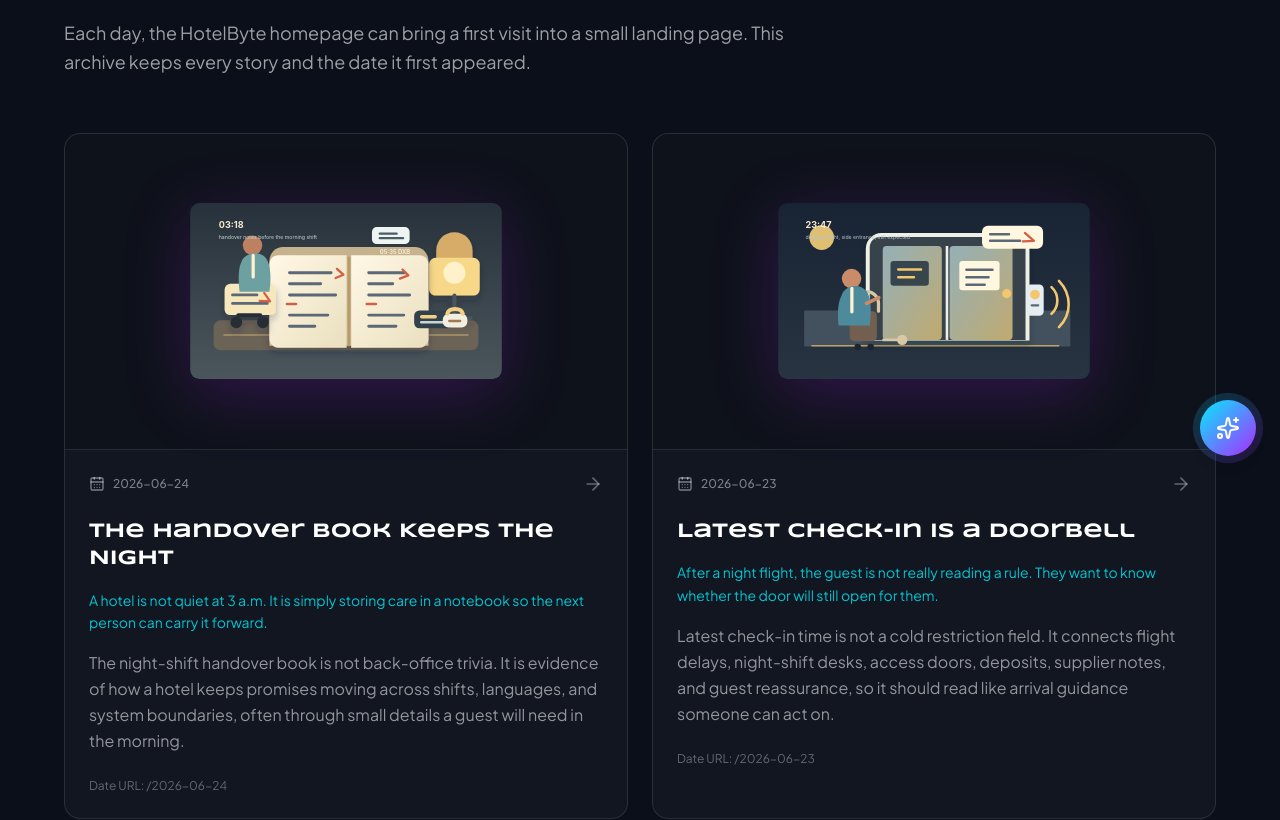
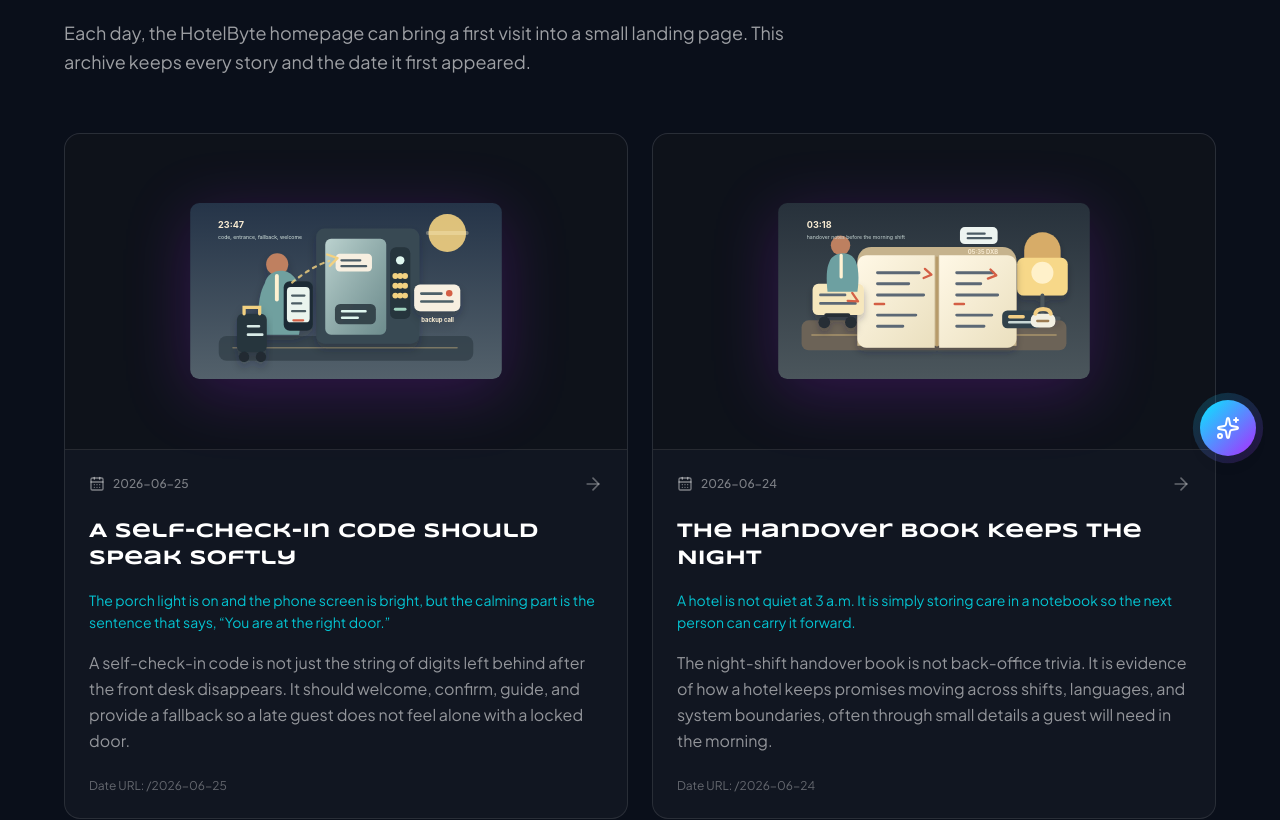
Before and after one commit to hotelbyte-com/hotelbyte-landing, a React (Vite) app: page /stories in a window 1280 px wide. Shown: the part 320-1140 px from the top of the page. Built offline with nearby package versions, Linux system fonts and the light colour scheme; no server answers.

Commit message:
Let the self-check-in code speak softly

```diff
--- a/src/data/dailyStories.ts
+++ b/src/data/dailyStories.ts
@@ -1217,6 +1217,72 @@ export const dailyStories: DailyStory[] = [
     },
     generatedBy: 'codex-daily-story-publisher',
     generatedAt: '2026-06-24T10:12:58+04:00'
+  },
+  {
+    date: '2026-06-25',
+    slug: 'self-check-in-code-speaks-softly',
+    content: {
+      zh: {
+        title: '自助入住密码要轻声说话',
+        mood: '门廊灯亮着，手机屏幕很亮，但真正让人放松的是那句“你走对了”。',
+        theme: '自助入住密码为什么需要像酒店员工一样会安抚人',
+        summary:
+          '自助入住密码不是把前台移走以后留下的一串数字。它应该承担欢迎、确认、指路和兜底的工作，让晚到的客人知道自己不是在和一扇冷门较劲。',
+        body: [
+          '自助入住最容易被写成一条机械消息：“您的门禁密码是 482619，15:00 后可用。”这句话完成了授权，却没有完成抵达。真正站在门外的人，可能刚下夜航，手机电量只剩 8%，旁边还有一只行李箱和一个正在犯困的孩子。他不只想要密码，还想确认自己到了正确的门、按的是正确的键盘、输错三次以后不会把今晚变成客服工单。',
+          '会安抚人的入住密码，通常会多做几件小事。它会说明入口长什么样，告诉客人先按井号还是直接输入，提醒门锁亮绿灯后要推还是拉；它会把备用电话、Wi-Fi、房号和电梯方向放在同一段上下文里，而不是散落在四封邮件。更重要的是，它的语气要像一个知道你很累的人：“如果灯没亮，请等两秒再试一次；我们已经为你保留房间。”',
+          '这不是把文案写暖一点那么简单。供应商后台里的密码生效时间、订单状态、押金规则、楼栋入口、房间分配和紧急联系人，都会决定那条消息是否可靠。如果系统只保存“access code”一个字段，就很难表达这串数字背后的动作顺序，也很难让客人分辨是自己输错、时间未到，还是房源侧配置有问题。',
+          'HotelByte 做酒店分销基础设施时，应该把这种无人值守时刻当成有人情味的服务场景。自动化的价值不是让客人独自解决所有事，而是把员工本来会说的关键提醒提前放到正确的位置。好的自助入住密码不只是开门；它轻声告诉客人，旅程还在被照看。'
+        ],
+        ctaLabel: '返回 HotelByte 首页'
+      },
+      en: {
+        title: 'A Self-Check-In Code Should Speak Softly',
+        mood: 'The porch light is on and the phone screen is bright, but the calming part is the sentence that says, “You are at the right door.”',
+        theme: 'Why self-check-in codes need to reassure people the way hotel staff do',
+        summary:
+          'A self-check-in code is not just the string of digits left behind after the front desk disappears. It should welcome, confirm, guide, and provide a fallback so a late guest does not feel alone with a locked door.',
+        body: [
+          'Self-check-in is too often reduced to a mechanical message: “Your access code is 482619 and works after 3 p.m.” That sentence grants permission, but it does not complete arrival. The person outside the door may have just landed on a night flight, with 8% battery, a suitcase, and a child falling asleep on their shoulder. They do not only need the code. They need to know they are at the correct entrance, using the correct keypad, and that three wrong attempts will not turn tonight into a support ticket.',
+          'A reassuring check-in code usually does a few extra jobs. It describes what the entrance looks like. It says whether to press the hash key first or type the digits directly. It explains whether the guest should push or pull when the lock turns green. It keeps the backup phone number, Wi-Fi, room number, and elevator direction in one context instead of scattering them across four emails. Most importantly, it sounds like it understands the guest is tired: “If the light does not turn on, wait two seconds and try again. Your room is already held for you.”',
+          'This is not simply warmer copy. The code activation time, booking status, deposit rule, building entrance, room assignment, and emergency contact in the supplier system all decide whether that message can be trusted. If a product stores only one `access code` field, it cannot describe the sequence behind the digits. It also cannot help the guest understand whether they mistyped, arrived too early, or hit a property-side configuration problem.',
+          'For HotelByte, hotel distribution infrastructure should treat unattended arrival as a service moment with human stakes. Automation is not valuable because it leaves the guest to solve everything alone. It is valuable when it places the reminders a staff member would have said in exactly the right spot. A good self-check-in code does more than open a door. It quietly tells the guest that the journey is still being looked after.'
+        ],
+        ctaLabel: 'Back to the HotelByte homepage'
+      }
+    },
+    visual: {
+      src: '/daily/2026-06-25.svg',
+      alt: {
+        zh: '夜晚公寓式酒店入口前，客人一手拿手机查看自助入住密码，一手扶着行李箱，门旁有发光键盘、门廊灯、备用电话贴纸和清楚的入口指示。',
+        en: 'At a night serviced-apartment entrance, a guest checks a self-check-in code on a phone while holding luggage, beside a glowing keypad, porch light, backup phone sticker, and clear entrance guidance.'
+      },
+      caption: {
+        zh: '自助入住密码不只是数字。它要告诉晚到的客人入口、顺序、兜底办法，以及“你没有走错”。',
+        en: 'A self-check-in code is not only digits. It should tell a late guest the entrance, the sequence, the fallback, and “you are in the right place.”'
+      }
+    },
+    nextThemeSeeds: {
+      zh: [
+        '一张叫车便签如何把凌晨前台、司机和赶飞机的客人连起来',
+        '备用联系电话为什么应该被写成真正可执行的夜间救援路径',
+        '从电梯旁的一杯水，看酒店怎样让自助入住重新有欢迎感',
+        '供应商备注从自由文本变成行动清单时，哪些温度不能丢',
+        '门锁失败时，系统怎样区分客人输错、时间未到和房源配置错误'
+      ],
+      en: [
+        'How one taxi note connects the night desk, a driver, and a guest catching an early flight',
+        'Why backup contact numbers should be written as real night-time rescue paths guests can follow',
+        'What a glass of water beside the elevator says about making self-check-in feel welcoming again',
+        'What warmth must survive when supplier notes become actionable checklists',
+        'How a system should distinguish a mistyped code, early arrival, and property-side lock configuration when a door fails'
+      ]
+    },
+    cta: {
+      href: '/'
+    },
+    generatedBy: 'codex-daily-story-publisher',
+    generatedAt: '2026-06-25T10:12:10+04:00'
   }
 ];
 
```
Also changed, not shown: public/daily/2026-06-25.svg (added).
